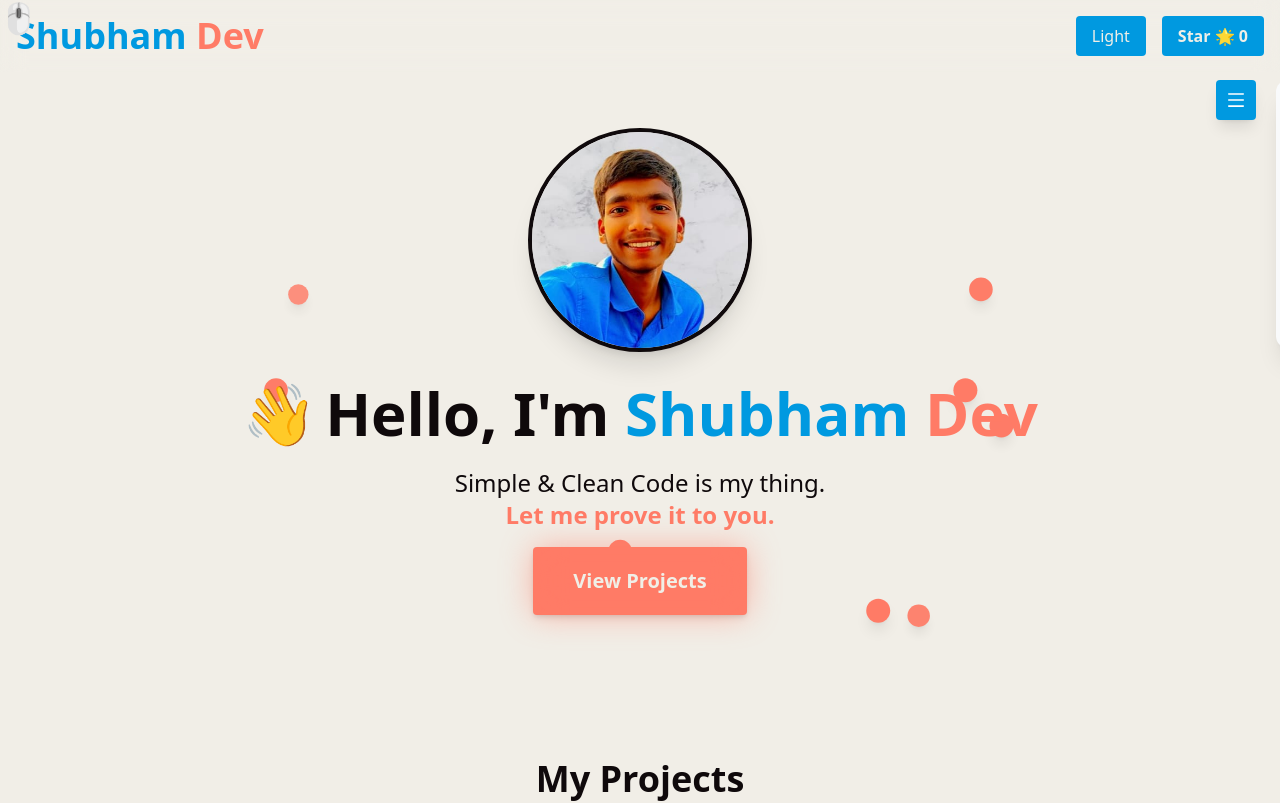
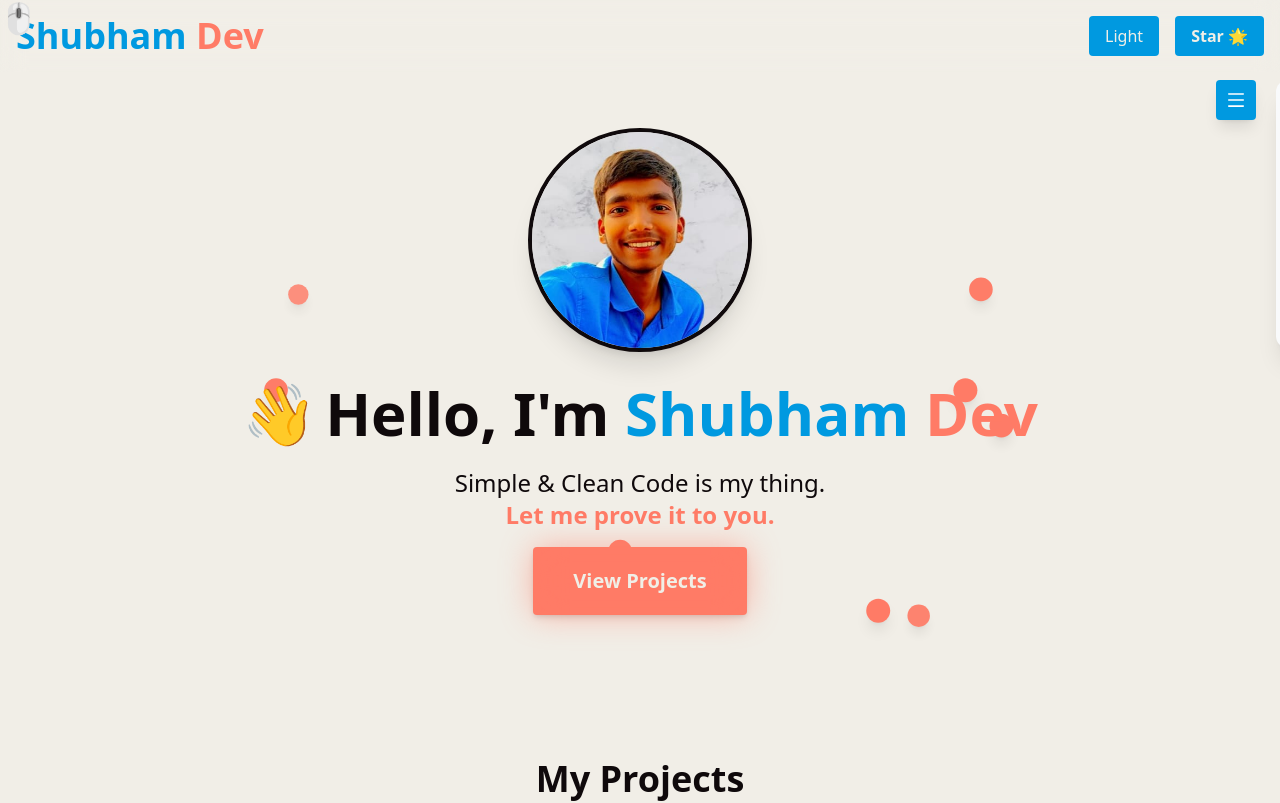
Before and after one commit to GuptaShubham-11/Me, a React (Vite) app: page / in a window 1280 px wide. Shown: the top 803 px of the page. Built offline with nearby package versions, Linux system fonts and the light colour scheme.

Commit message:
update confetti effect to increase piece count and simplify star button display

```diff
--- a/src/components/Header.jsx
+++ b/src/components/Header.jsx
@@ -35,7 +35,7 @@ export default function Header() {
     return (
         <>
             {/* 🎉 Confetti Effect (only when starred) */}
-            {showConfetti && <Confetti width={width} height={height} numberOfPieces={200} recycle={false} />}
+            {showConfetti && <Confetti width={width} height={height} numberOfPieces={300} recycle={false} />}
 
             <header className="fixed top-0 left-0 w-full z-50 p-4 flex justify-between items-center
                 transition-all ease-in-out duration-300 bg-opacity-80 bg-transparent
@@ -54,7 +54,7 @@ export default function Header() {
                             bg-primaryLight-500 text-textDark-500
                             dark:bg-primaryDark-500 dark:text-textDark-500 font-bold"
                     >
-                        {isStarred ? "Un-Star" : "Star"} 🌟 {starCount}
+                        {isStarred ? "Un-Star" : "Star"} 🌟
                     </button>
                 </div>
             </header>
```
